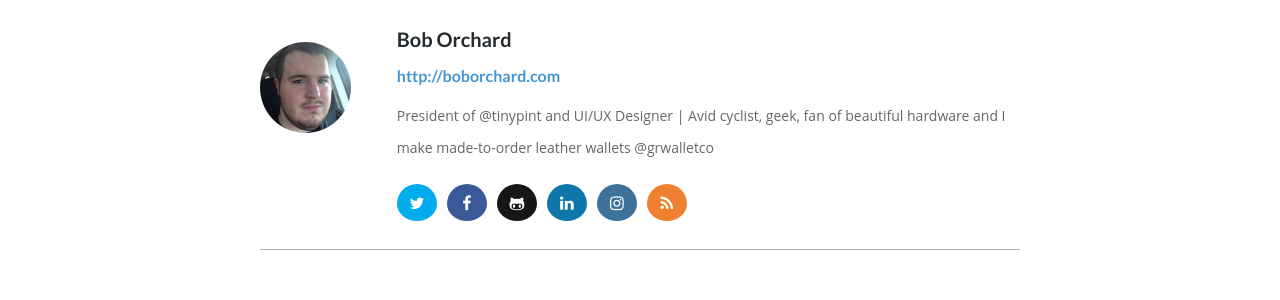
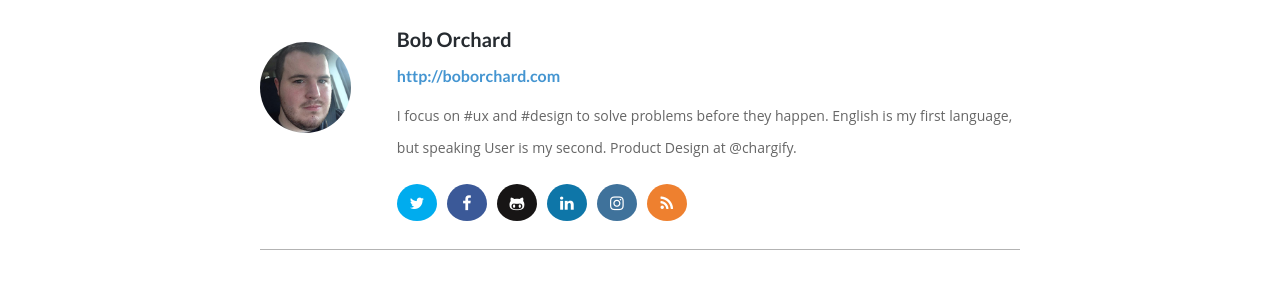
Before and after one commit to boborchard/boborchard.github.io, a Jekyll site: the page built from _posts/2014-08-16-fancy-admin-ui.md, in a window 1280 px wide. Shown: the part 454-754 px from the top of the page. Built offline with Jekyll 4.4.1, drawn with Linux system fonts in a browser that asks for light colours; nearby versions of some CDN libraries; some web fonts are replaced.

```diff
--- a/_config.yml
+++ b/_config.yml
@@ -1,7 +1,7 @@
 # Site Settings
 title:                  "Bob Orchard"
-email:                  "me@boborchard.com"
-description:            "President of @tinypint and UI/UX Designer | Avid cyclist, geek, fan of beautiful hardware and I make made-to-order leather wallets @grwalletco"
+email:                  "mail@boborchard.com"
+description:            "I focus on #ux and #design to solve problems before they happen. English is my first language, but speaking User is my second. Product Design at @chargify."
 baseurl:                "http://boborchard.com"
 url:                    "http://boborchard.com"
 logourl:                "/assets/img/bloglogo.png"
@@ -12,8 +12,8 @@ paginate:               5
 # Author Settings
 author_name:            "Bob Orchard"
 author_url:             "http://boborchard.com"
-author_bio:             "President of @tinypint and UI/UX Designer | Avid cyclist, geek, fan of beautiful hardware and I make made-to-order leather wallets @grwalletco"
-author_email:           "me@boborchard.com"
+author_bio:             "I focus on #ux and #design to solve problems before they happen. English is my first language, but speaking User is my second. Product Design at @chargify."
+author_email:           "mail@boborchard.com"
 author_image:           "/assets/img/authorimage.jpg"
 
 
```
